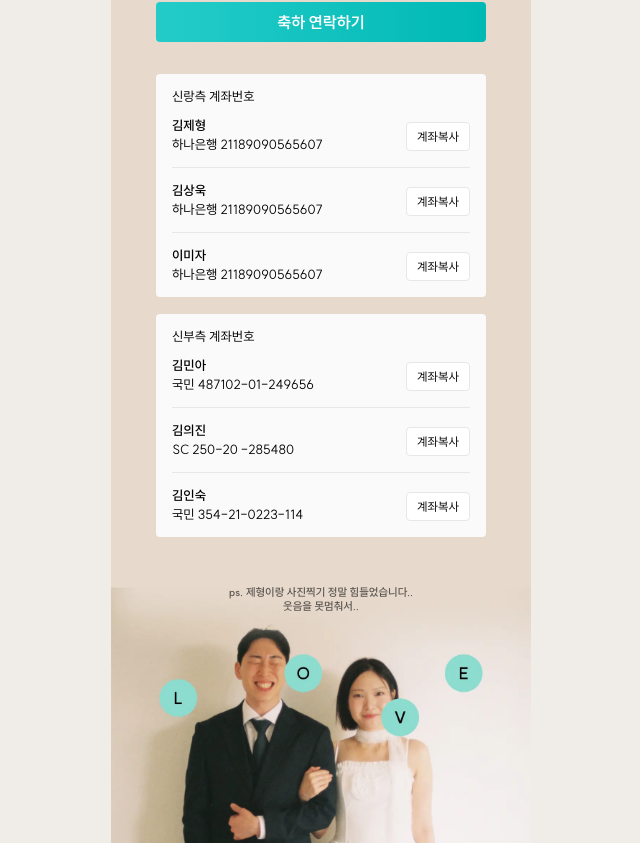
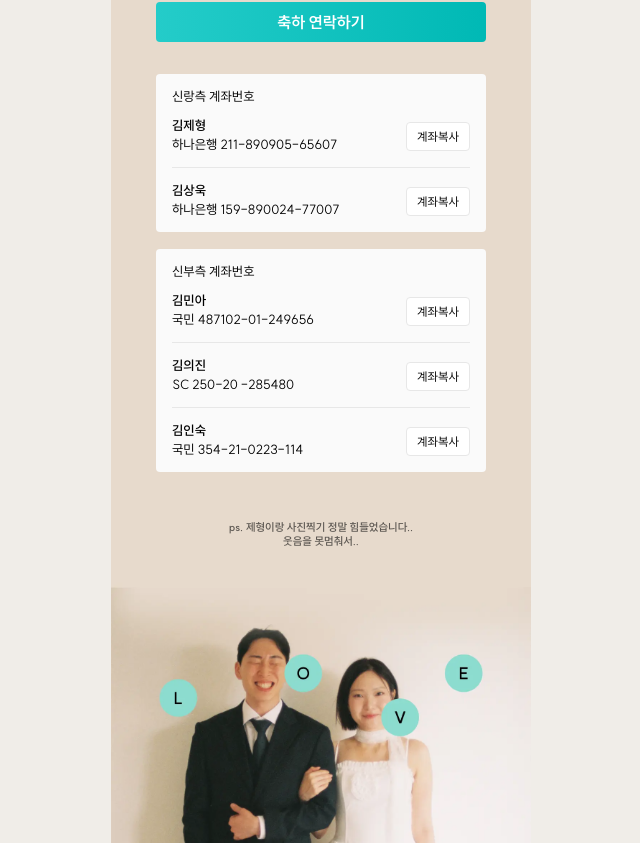
Before and after one commit to Henry9494/marriage-test, a React (Vite) app: page / in a window 1280 px wide. Shown: the part 5337-6180 px from the top of the page, without its empty margins (319-959 px from the left). Built offline with nearby package versions, Linux system fonts and the light colour scheme.

Commit message:
feat: 계좌 수정

```diff
--- a/src/App.tsx
+++ b/src/App.tsx
@@ -23,6 +23,7 @@ export default function App() {
     <SnackbarProvider
       maxSnack={1}
       anchorOrigin={{ vertical: "bottom", horizontal: "center" }}
+      autoHideDuration={1500}
     >
       <ScaleProvider>
         <AnimatePresence>{loading && <Loader />}</AnimatePresence>
--- a/src/components/sections/AccountSection.tsx
+++ b/src/components/sections/AccountSection.tsx
@@ -12,20 +12,14 @@ const GROOM_ACCOUNTS: AccountEntry[] = [
   {
     name: "김제형",
     bank: "하나은행",
-    account: "21189090565607",
+    account: "211-890905-65607",
     value: 21189090565607,
   },
   {
     name: "김상욱",
     bank: "하나은행",
-    account: "21189090565607",
-    value: 21189090565607,
-  },
-  {
-    name: "이미자",
-    bank: "하나은행",
-    account: "21189090565607",
-    value: 21189090565607,
+    account: "159-890024-77007",
+    value: 15989002477007,
   },
 ];
 
```
